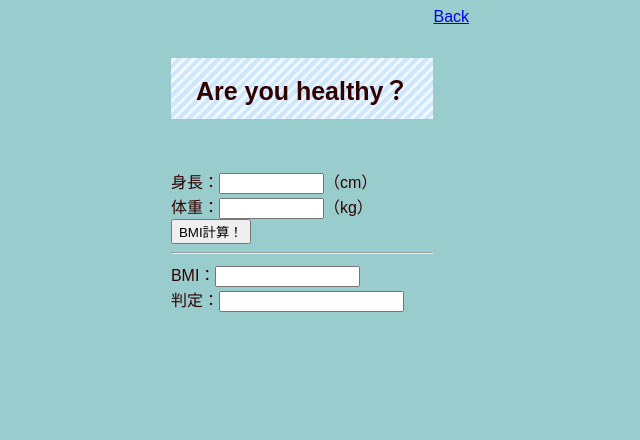
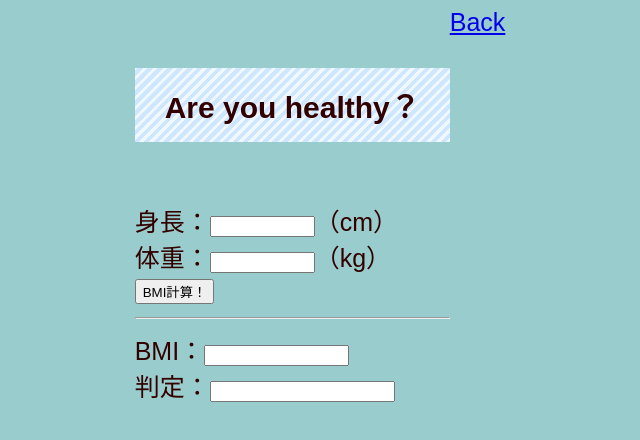
Before and after one commit to foodieairi/AiRi, a plain HTML site: page js_01.html in a window 1280 px wide. Shown: the whole page, without its empty margins (320-960 px from the left). Drawn offline with Linux system fonts and the light colour scheme.

Commit message:
Update kadai1.css

```diff
--- a/kadai1.css
+++ b/kadai1.css
@@ -4,7 +4,8 @@ body {
 	background-color : #99cccc ;
 	color : #330000 ;
     display : flex ;
-    justify-content : center
+    justify-content : center ;
+    font-size : 25px ;
 }
 
 
@@ -16,5 +17,5 @@ body {
     margin: 2em 0;
     background: -webkit-repeating-linear-gradient(-45deg, #f0f8ff, #f0f8ff 3px,#cee7ff 3px, #cee7ff 7px);
     background: repeating-linear-gradient(-45deg, #f0f8ff, #f0f8ff 3px,#cee7ff 3px, #cee7ff 7px);
-    font-size : 25px ;
+    font-size : 30px ;
 }
```
